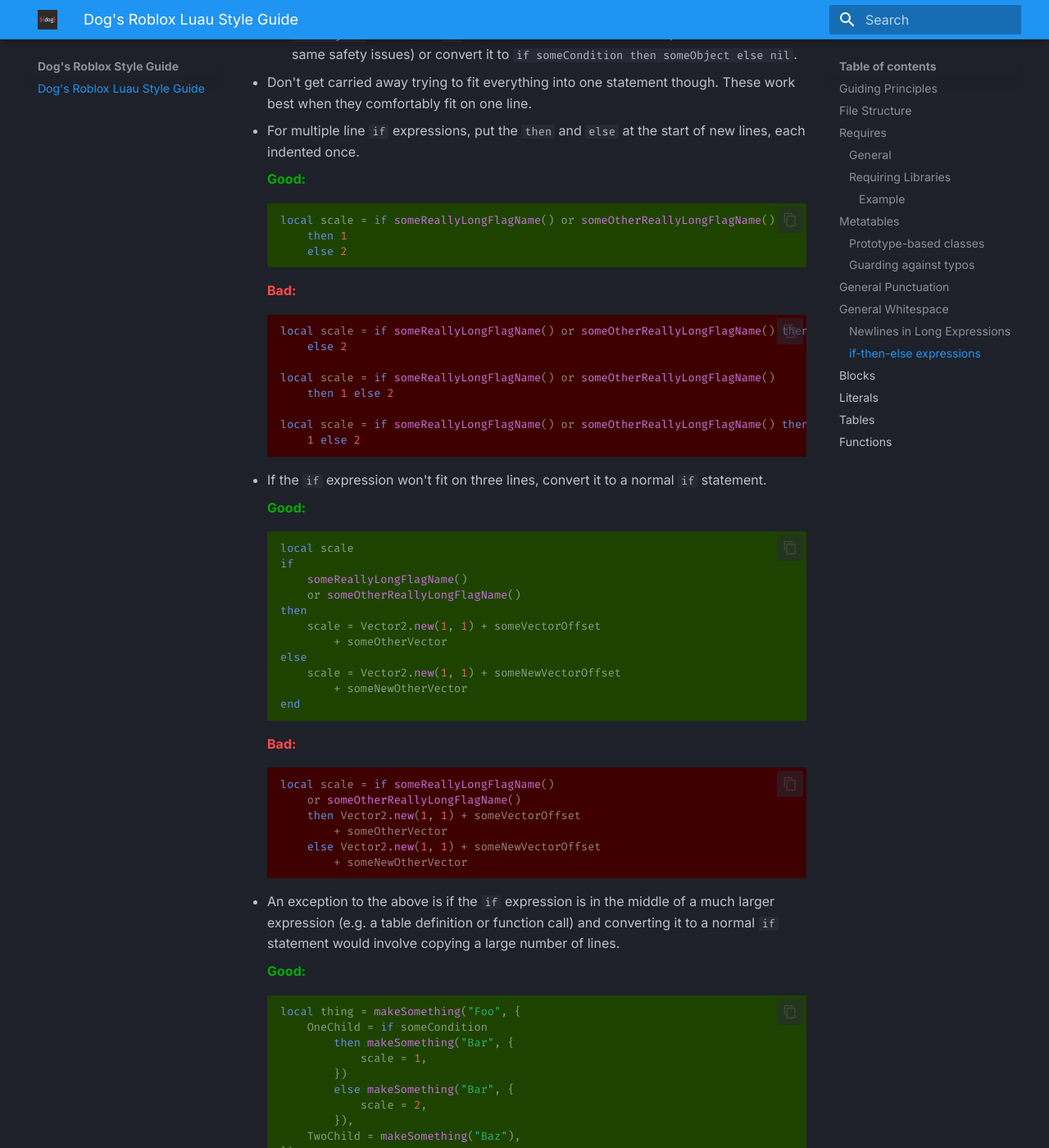
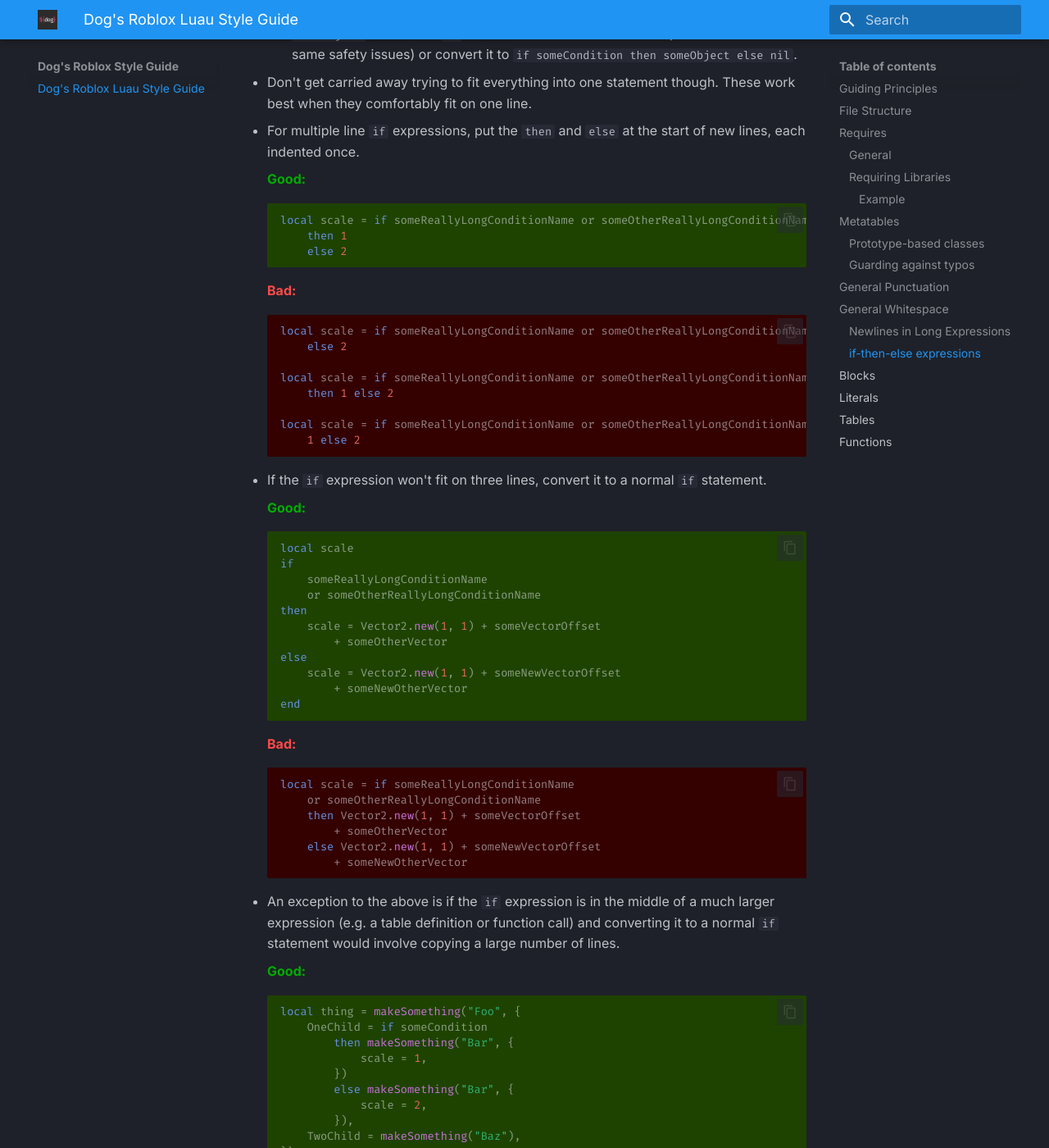
Before and after one commit to dgxo/dgxo.github.io, an MkDocs documentation site: the page built from docs/index.md, in a window 1280 px wide and 1400 px high, scrolled down 13228 px. Shown: the whole window at 82% size. Built offline with MkDocs 1.6.1 and Material for MkDocs 9.7.7, drawn with Linux system fonts in a browser that asks for light colours.

Commit message:
buzz buzz please dont read these commit names

````diff
--- a/docs/index.md
+++ b/docs/index.md
@@ -205,18 +205,18 @@ Since `__index` is only called when a key is missing in the table, `MyEnum.A` an
     ```
 
 - Use a **single** empty line to express groups when useful. Do not start blocks with a blank line. Excess empty lines harm whole-file readability.
-```lua
-local Foo = require(Common.Foo)
+    ```lua
+    local Foo = require(Common.Foo)
 
-local function gargle()
-    -- gargle gargle
-end
+    local function gargle()
+        -- gargle gargle
+    end
 
-Foo.frobulate()
-Foo.frobulate()
+    Foo.frobulate()
+    Foo.frobulate()
 
-Foo.munt()
-```
+    Foo.munt()
+    ```
 
 - Use one statement per line. Put function bodies on new lines.
     <p class="style-good">Good:</p>
@@ -508,19 +508,19 @@ Foo.munt()
 - For multiple line `if` expressions, put the `then` and `else` at the start of new lines, each indented once.
     <p class="style-good">Good:</p>
     ```lua
-    local scale = if someReallyLongFlagName() or someOtherReallyLongFlagName()
+    local scale = if someReallyLongConditionName or someOtherReallyLongConditionName
         then 1
         else 2
     ```
     <p class="style-bad">Bad:</p>
     ```lua
-    local scale = if someReallyLongFlagName() or someOtherReallyLongFlagName() then 1
+    local scale = if someReallyLongConditionName or someOtherReallyLongConditionName then 1
         else 2
 
-    local scale = if someReallyLongFlagName() or someOtherReallyLongFlagName()
+    local scale = if someReallyLongConditionName or someOtherReallyLongConditionName
         then 1 else 2
 
-    local scale = if someReallyLongFlagName() or someOtherReallyLongFlagName() then
+    local scale = if someReallyLongConditionName or someOtherReallyLongConditionName then
         1 else 2
     ```
 - If the `if` expression won't fit on three lines, convert it to a normal `if` statement.
@@ -528,8 +528,8 @@ Foo.munt()
     ```lua
     local scale
     if
-        someReallyLongFlagName()
-        or someOtherReallyLongFlagName()
+        someReallyLongConditionName
+        or someOtherReallyLongConditionName
     then
         scale = Vector2.new(1, 1) + someVectorOffset
             + someOtherVector
@@ -540,8 +540,8 @@ Foo.munt()
     ```
     <p class="style-bad">Bad:</p>
     ```lua
-    local scale = if someReallyLongFlagName()
-        or someOtherReallyLongFlagName()
+    local scale = if someReallyLongConditionName
+        or someOtherReallyLongConditionName
         then Vector2.new(1, 1) + someVectorOffset
             + someOtherVector
         else Vector2.new(1, 1) + someNewVectorOffset
--- a/docs/stylesheets/good-bad.css
+++ b/docs/stylesheets/good-bad.css
@@ -17,7 +17,7 @@
 
 .md-typeset .style-bad + .highlight code {
 	margin-top: 0;
-	background-color: rgb(62, 0, 0);
+	background-color: rgb(52, 0, 0);
 }
 
 .md-typeset .style-exception {
````
